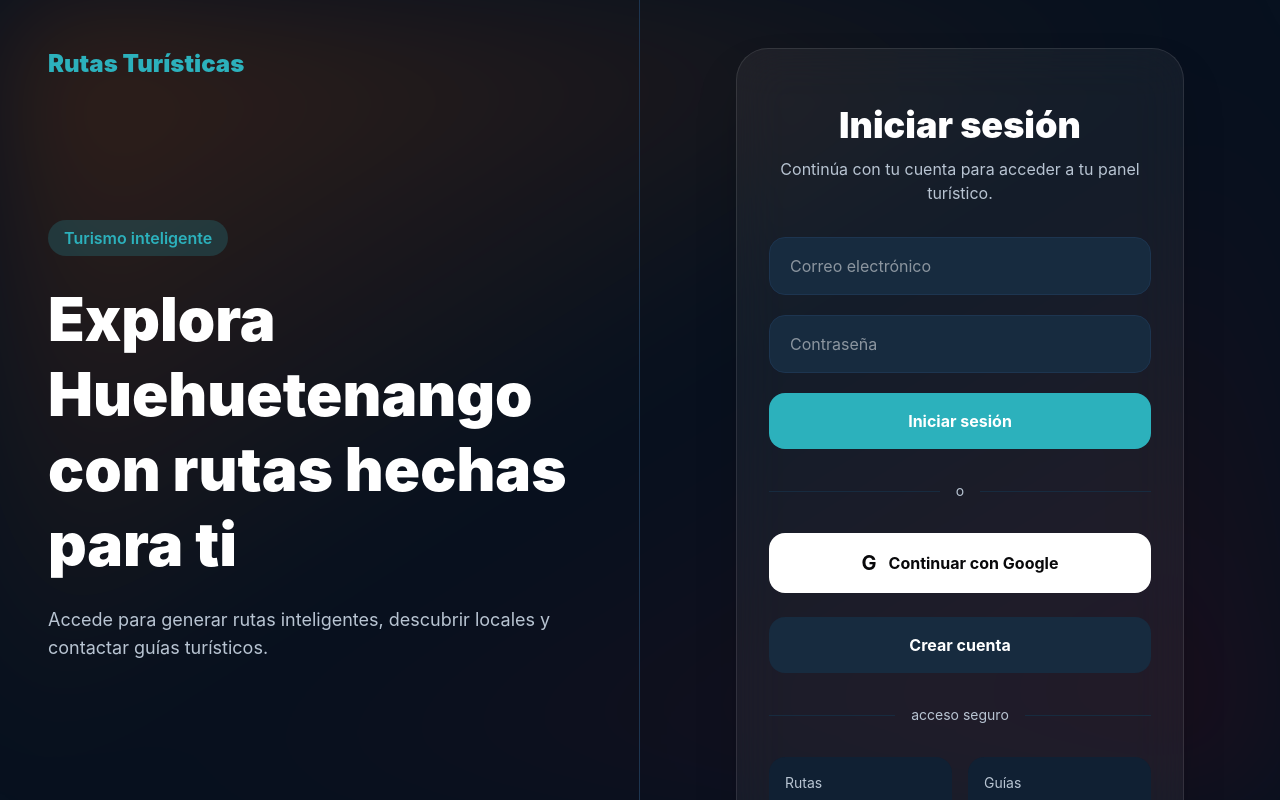
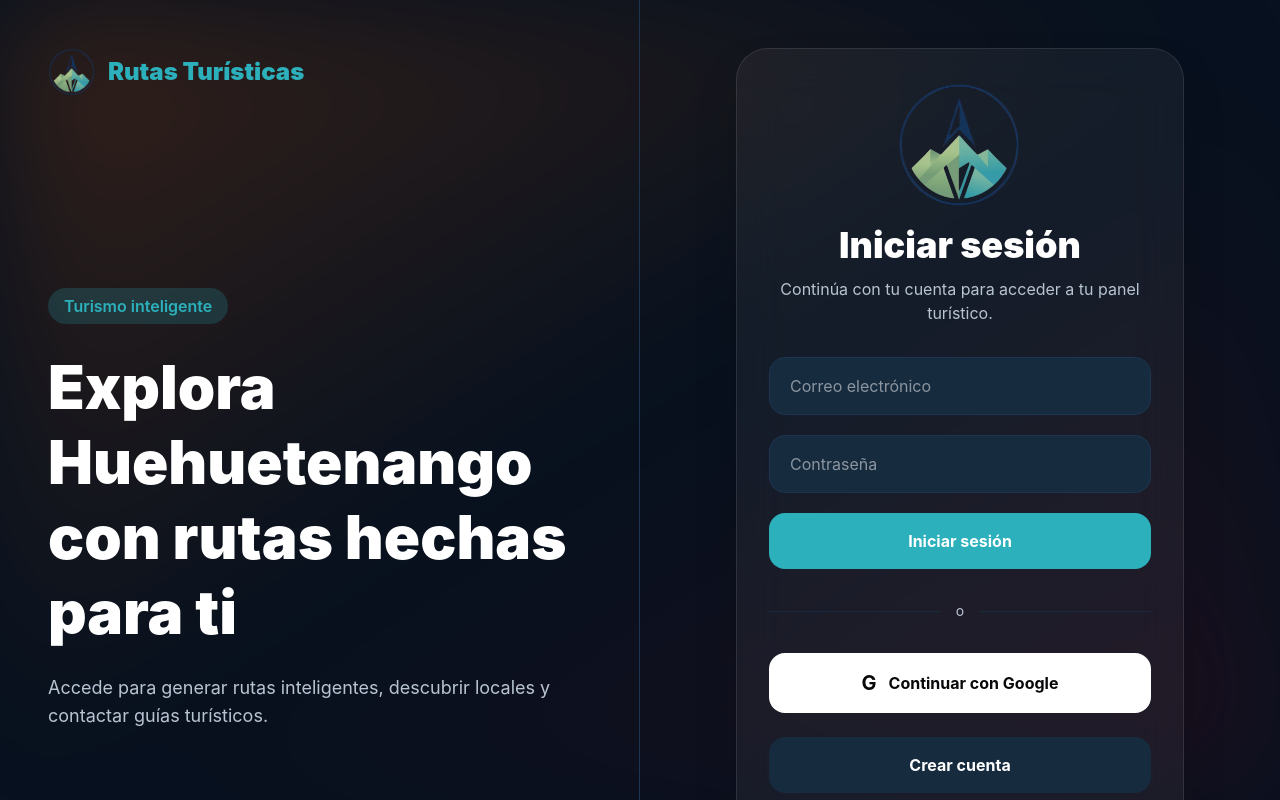
Before and after one commit to dz-dago/rutas-turisticas, a React (Vite) app in the folder web/: page /login in a window 1280 px wide. Shown: the top 800 px of the page. Built offline with nearby package versions, Linux system fonts and the light colour scheme.

Commit message:
test render

```diff
--- a/web/src/pages/Login.jsx
+++ b/web/src/pages/Login.jsx
@@ -2,6 +2,7 @@
 import { Link, useNavigate } from "react-router-dom";
 import toast from "react-hot-toast";
 import api from "../api/api";
+import logo from "../assets/logo.png";
 
 function Login() {
   const navigate = useNavigate();
@@ -57,8 +58,19 @@
 
       <div className="relative z-10 min-h-screen grid lg:grid-cols-2">
         <section className="hidden lg:flex flex-col justify-between p-12 border-r border-zinc-800">
-          <Link to="/" className="text-2xl font-black text-orange-400">
-            Rutas Turísticas
+          <Link
+            to="/"
+            className="flex items-center gap-3"
+          >
+            <img
+              src={logo}
+              alt="Logo"
+              className="w-12 h-12 object-contain"
+            />
+
+            <span className="text-2xl font-black text-orange-400">
+              Rutas Turísticas
+            </span>
           </Link>
 
           <div>
@@ -96,17 +108,21 @@
         <section className="flex items-center justify-center px-6 py-12">
           <div className="w-full max-w-md bg-white/5 backdrop-blur-xl border border-white/10 rounded-[2rem] p-8 shadow-2xl">
             <div className="text-center">
-              <Link to="/" className="lg:hidden text-2xl font-black text-orange-400">
-                Rutas Turísticas
-              </Link>
 
-              <h2 className="text-4xl font-black mt-6">
+              <img
+                src={logo}
+                alt="Rutas Turísticas"
+                className="w-32 h-32 object-contain mx-auto mb-4"
+              />
+
+              <h2 className="text-4xl font-black">
                 Iniciar sesión
               </h2>
 
               <p className="text-zinc-400 mt-3">
                 Continúa con tu cuenta para acceder a tu panel turístico.
               </p>
+
             </div>
 
             <form onSubmit={loginManual} className="space-y-5 mt-8">
```
